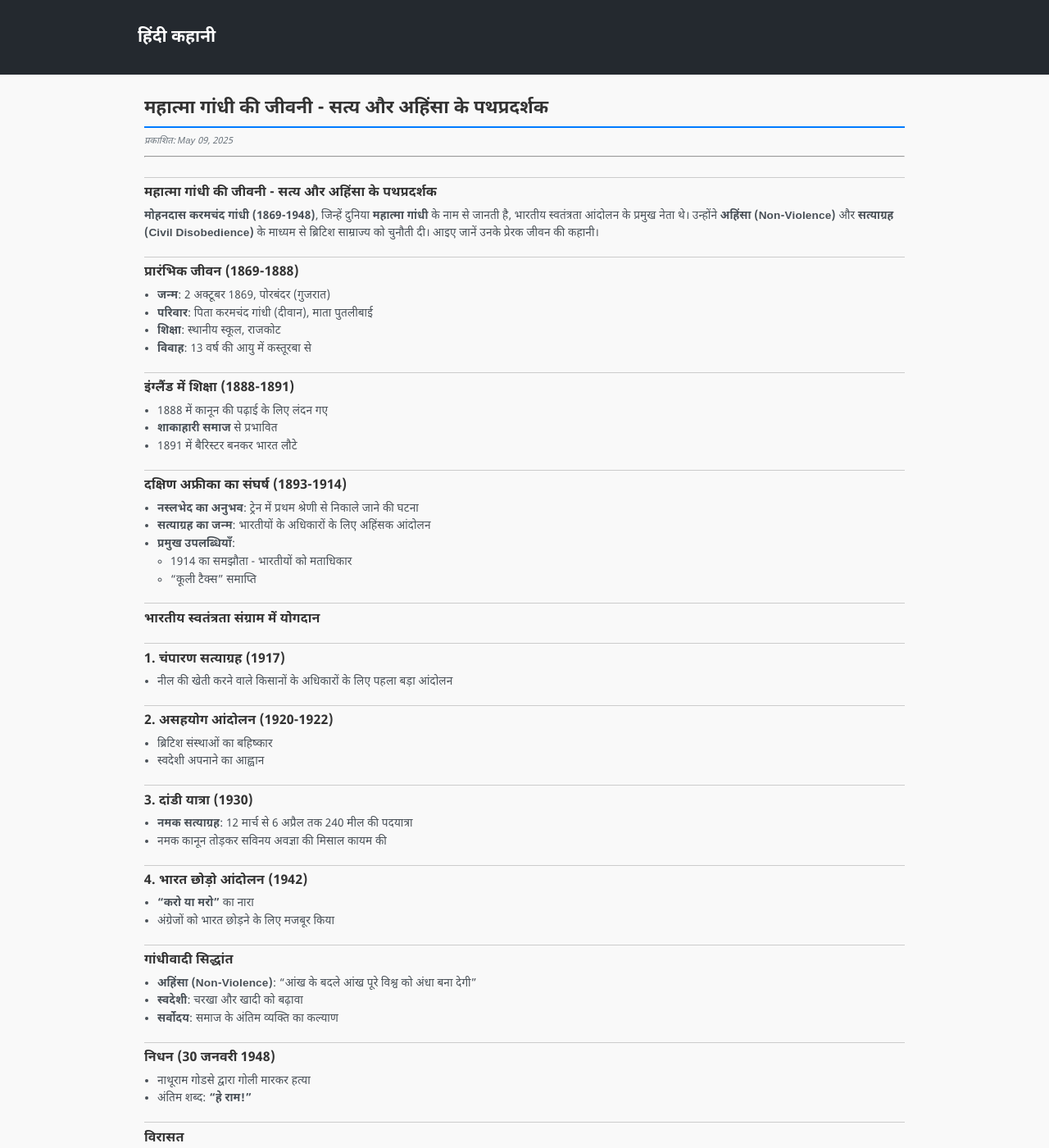
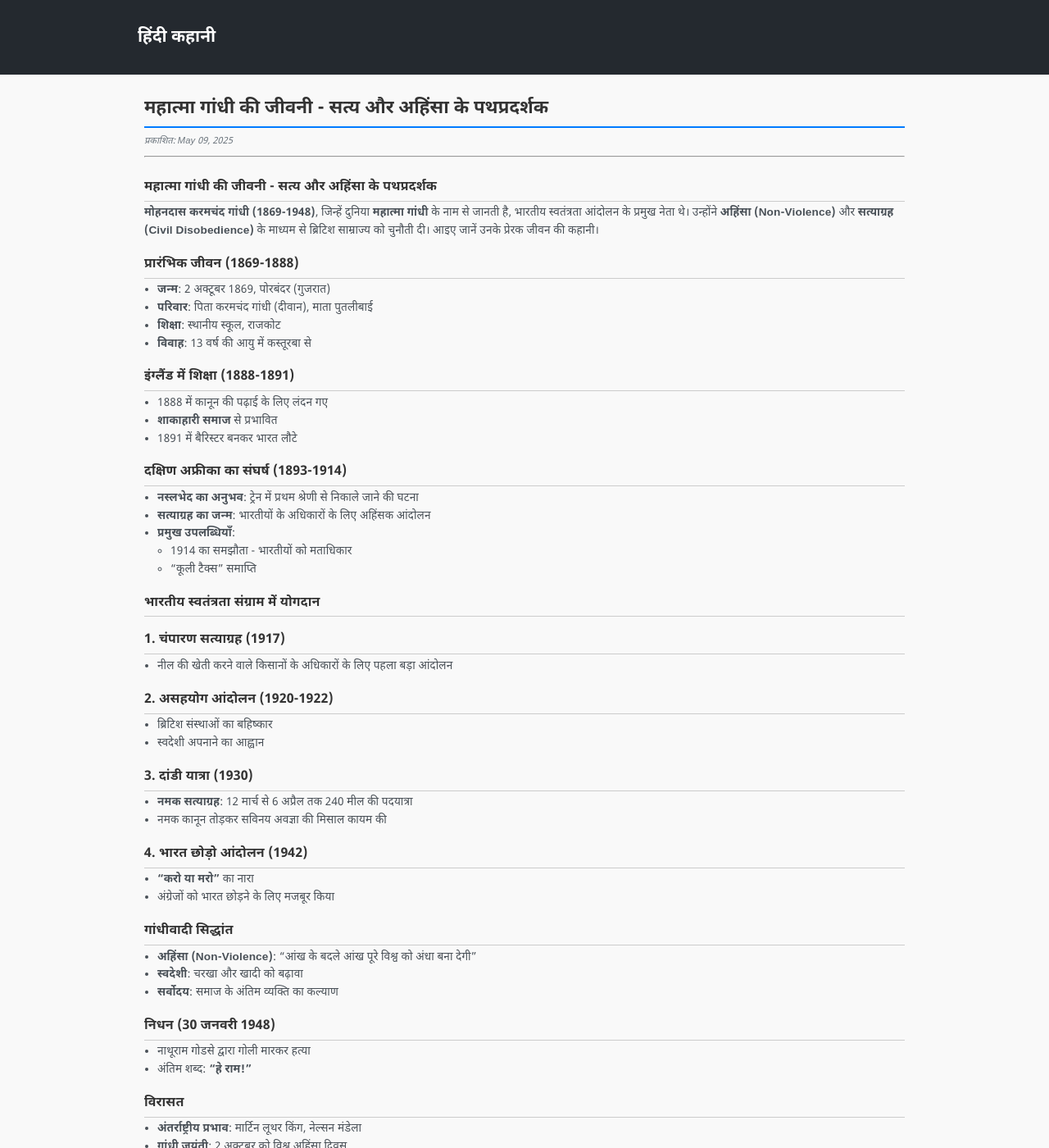
Before and after one commit to hindikahani/hindikahani.github.io, a Jekyll site: the page built from _posts/2025-05-09-mahatma-gandhi-biography.md, in a window 1280 px wide and 1400 px high. Shown: the whole window at 82% size. Built offline with Jekyll 4.4.1, drawn with Linux system fonts in a browser that asks for light colours.

Commit message:
Update style.css

```diff
--- a/assets/css/style.css
+++ b/assets/css/style.css
@@ -1,4 +1,3 @@
-
 @import url('https://fonts.googleapis.com/css2?family=Noto+Sans+Devanagari:wght@400;700&display=swap');
 
 /* Reset and General Styles */
@@ -13,19 +12,19 @@ body {
   background: #f9f9f9;
   color: #333;
   line-height: 1.6;
-  font-size: 0.9rem; /* और छोटा फ़ॉन्ट */
+  font-size: 0.9rem;
 }
 
 .container {
   max-width: 960px;
-  margin: 1rem auto; /* कम मार्जिन */
-  padding: 0 0.5rem; /* कम पैडिंग */
+  margin: 1rem auto;
+  padding: 0 0.5rem;
 }
 
 header {
   background: #24292f;
   color: white;
-  padding: 0.5rem; /* कम पैडिंग */
+  padding: 0.5rem;
   position: sticky;
   top: 0;
   z-index: 1000;
@@ -38,7 +37,7 @@ header .container {
 }
 
 header h1 {
-  font-size: 1.1rem; /* और छोटा फ़ॉन्ट */
+  font-size: 1.1rem;
 }
 
 nav {
@@ -46,17 +45,17 @@ nav {
   flex-direction: column;
   background-color: #24292f;
   position: absolute;
-  top: 35px; /* एडजस्टेड टॉप */
+  top: 35px;
   right: 5px;
   z-index: 1001;
 }
 
 nav a {
   color: white;
-  margin: 0.2rem; /* और कम मार्जिन */
+  margin: 0.2rem;
   text-decoration: none;
   font-weight: bold;
-  padding: 0.2rem; /* और कम पैडिंग */
+  padding: 0.2rem;
 }
 
 nav a:hover {
@@ -64,7 +63,7 @@ nav a:hover {
 }
 
 .menu-toggle {
-  font-size: 1.1rem; /* और छोटा फ़ॉन्ट */
+  font-size: 1.1rem;
   cursor: pointer;
   color: white;
 }
@@ -96,10 +95,10 @@ nav a:hover {
 .latest-posts .section-title,
 .popular-posts .section-title,
 .post-wrapper .section-title {
-  font-size: 1.2rem; /* और छोटा फ़ॉन्ट */
-  margin: 1.5rem 0 0.8rem; /* कम मार्जिन */
-  border-bottom: 2px solid #007bff;
-  padding-bottom: 0.3rem; /* कम पैडिंग */
+  font-size: 1.2rem;
+  margin: 1.5rem 0 0.8rem;
+  border-bottom: 2px solid #007bff; /* "अन्य कहानियाँ" हेडिंग के नीचे नीली बॉर्डर */
+  padding-bottom: 0.3rem;
   color: #333;
   font-weight: 700;
 }
@@ -108,19 +107,18 @@ nav a:hover {
 .latest-posts .post-list,
 .popular-posts .post-list,
 .post-wrapper .post-list {
-  margin-top: 0.5rem; /* और कम मार्जिन */
+  margin-top: 0.5rem;
 }
 
 .latest-posts .post-list a,
 .popular-posts .post-list a,
 .post-wrapper .post-list a {
   display: block;
-  padding: 0.4rem 0; /* और कम पैडिंग */
+  padding: 0.4rem 0;
   text-decoration: none;
   color: #333;
-  border-bottom: 1px solid #e0e0e0;
   transition: background-color 0.2s ease-in-out, color 0.2s ease-in-out;
-  font-size: 0.8rem; /* और छोटा फ़ॉन्ट */
+  font-size: 0.8rem;
 }
 
 .latest-posts .post-list a:hover,
@@ -133,53 +131,53 @@ nav a:hover {
 .latest-posts .post-list a:last-child,
 .popular-posts .post-list a:last-child,
 .post-wrapper .post-list a:last-child {
-  border-bottom: none;
+  border-bottom: none; /* पोस्ट लिस्ट में अब कोई बॉर्डर नहीं */
 }
 
 /* Single Post Page Styles */
 .post-wrapper {
-  padding: 0.5rem; /* और कम पैडिंग */
+  padding: 0.5rem;
 }
 
 .post-title {
-  font-size: 1.4rem; /* और छोटा फ़ॉन्ट */
+  font-size: 1.4rem;
   color: #333;
-  margin-bottom: 0.5rem; /* और कम मार्जिन */
-  padding-bottom: 0.2rem; /* और कम पैडिंग */
+  margin-bottom: 0.5rem;
+  padding-bottom: 0.2rem;
   border-bottom: 2px solid #007bff; /* पोस्ट टाइटल के नीचे नीली बॉर्डर */
 }
 
 .post-meta {
-  font-size: 0.7rem; /* और छोटा फ़ॉन्ट */
+  font-size: 0.7rem;
   color: #6c757d;
   font-style: italic;
-  margin-bottom: 0.5rem; /* और कम मार्जिन */
+  margin-bottom: 0.5rem;
 }
 
 .post-content {
-  padding-top: 0.5rem; /* और कम पैडिंग */
-  font-size: 0.85rem; /* और छोटा फ़ॉन्ट */
-  line-height: 1.6; /* और कम लाइन-हाइट */
+  padding-top: 0.5rem;
+  font-size: 0.85rem;
+  line-height: 1.6;
   color: #495057;
   letter-spacing: 0.01em;
 }
 
 .post-content p {
-  margin-bottom: 0.8rem; /* और कम मार्जिन */
+  margin-bottom: 0.8rem;
   padding-bottom: 0;
-  border-bottom: none;
+  border-bottom: none; /* पैराग्राफ के नीचे कोई बॉर्डर नहीं */
 }
 
 .post-content h1,
 .post-content h2,
 .post-content h3,
 .post-content h4 {
-  font-size: 1rem; /* और छोटी हेडिंग */
+  font-size: 1rem;
   color: #333;
-  margin-top: 1rem; /* और कम मार्जिन */
-  margin-bottom: 0.3rem; /* और कम मार्जिन */
-  border-top: 1px solid #ccc; /* हेडिंग के ऊपर हल्की बॉर्डर */
-  padding-top: 0.4rem; /* और कम पैडिंग */
+  margin-top: 1rem;
+  margin-bottom: 0.3rem;
+  border-bottom: 1px solid #ccc; /* हेडिंग के नीचे हल्की ब्लैक बॉर्डर */
+  padding-bottom: 0.2rem;
 }
 
 .post-content a {
@@ -194,13 +192,13 @@ nav a:hover {
 
 .post-content ul,
 .post-content ol {
-  margin-left: 1rem; /* और कम इंडेंट */
-  margin-bottom: 0.8rem; /* और कम मार्जिन */
+  margin-left: 1rem;
+  margin-bottom: 0.8rem;
 }
 
 /* View All Link */
 .view-all {
-  margin-top: 1rem; /* और कम मार्जिन */
+  margin-top: 1rem;
   text-align: center;
 }
 
@@ -208,10 +206,10 @@ nav a:hover {
   display: inline-block;
   background-color: #007bff;
   color: white;
-  padding: 0.4rem 0.8rem; /* और कम पैडिंग */
+  padding: 0.4rem 0.8rem;
   text-decoration: none;
   border-radius: 6px;
-  font-size: 0.8rem; /* और छोटा फ़ॉन्ट */
+  font-size: 0.8rem;
   transition: background-color 0.2s ease-in-out;
 }
 
@@ -224,7 +222,7 @@ footer {
   background: #24292f;
   color: #f8f9fa;
   text-align: center;
-  padding: 0.4rem; /* और कम पैडिंग */
-  margin-top: 1rem; /* और कम मार्जिन */
-  font-size: 0.7rem; /* और छोटा फ़ॉन्ट */
+  padding: 0.4rem;
+  margin-top: 1rem;
+  font-size: 0.7rem;
 }
```
